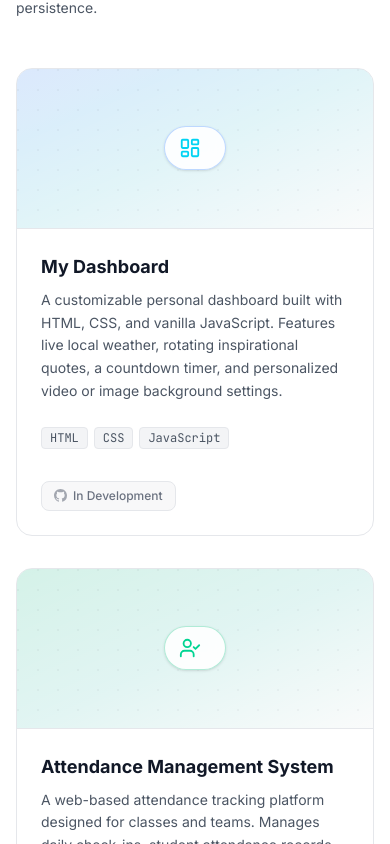
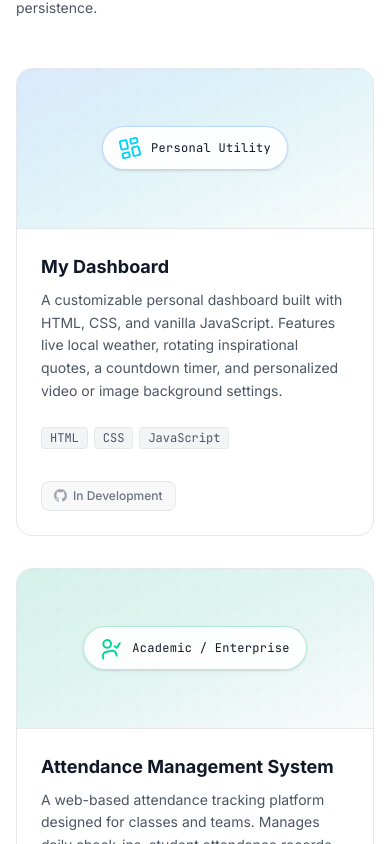
Before and after one commit to seanglyysem/my-portfolio, a React (Vite) app: page / in a window 390 px wide. Shown: the part 3480-4324 px from the top of the page. Built offline with nearby package versions, Linux system fonts and the light colour scheme.

Commit message:
update portfolio

```diff
--- a/src/components/Projects.jsx
+++ b/src/components/Projects.jsx
@@ -1,4 +1,3 @@
-import { useState } from "react"
 import { motion } from "framer-motion"
 import {
   ExternalLink,
@@ -46,12 +45,6 @@ const projectMeta = {
 }
 
 export default function Projects() {
-  const [activeCardId, setActiveCardId] = useState(null)
-
-  const toggleCard = (id) => {
-    setActiveCardId((prev) => (prev === id ? null : id))
-  }
-
   return (
     <section id="projects" className="section-container border-t border-theme">
       {/* Section Header */}
@@ -75,7 +68,6 @@ export default function Projects() {
         {projects.map((project, idx) => {
           const meta = projectMeta[project.id] || projectMeta[1]
           const IconComp = meta.icon
-          const isExpanded = activeCardId === project.id
 
           return (
             <motion.article
@@ -86,18 +78,9 @@ export default function Projects() {
               transition={{ duration: 0.35, delay: idx * 0.08 }}
               className="group rounded-2xl border border-theme bg-surface overflow-hidden flex flex-col hover:border-theme-strong transition-all duration-300"
             >
-              {/* Interactive Banner: Centered Icon that rolls left and reveals text on hover & mobile tap */}
+              {/* Banner: Always shown on mobile; hover roll-to-reveal on laptop */}
               <div
-                onClick={() => toggleCard(project.id)}
-                role="button"
-                tabIndex={0}
-                onKeyDown={(e) => {
-                  if (e.key === "Enter" || e.key === " ") {
-                    e.preventDefault()
-                    toggleCard(project.id)
-                  }
-                }}
-                className={`h-40 relative flex items-center justify-center px-6 bg-gradient-to-br ${meta.gradient} bg-surface-panel/40 border-b border-theme overflow-hidden cursor-pointer select-none`}
+                className={`h-40 relative flex items-center justify-center px-6 bg-gradient-to-br ${meta.gradient} bg-surface-panel/40 border-b border-theme overflow-hidden select-none`}
               >
                 {/* Subtle Grid Accent Pattern */}
                 <div
@@ -109,29 +92,17 @@ export default function Projects() {
                   }}
                 />
 
-                {/* Unified Interactive Pill / Capsule */}
+                {/* Capsule: Expanded on mobile, hover-expanded on desktop */}
                 <div
-                  className={`relative z-10 inline-flex items-center gap-2.5 px-3.5 py-2.5 rounded-full border ${meta.iconBg} bg-surface/90 backdrop-blur-sm shadow-sm transition-all duration-300 ease-out ${
-                    isExpanded ? "px-4 shadow-md" : ""
-                  } group-hover:px-4 group-hover:shadow-md`}
+                  className={`relative z-10 inline-flex items-center gap-2.5 px-4 py-2.5 rounded-full border ${meta.iconBg} bg-surface/90 backdrop-blur-sm shadow-sm transition-all duration-300 ease-out md:px-3.5 md:group-hover:px-4 md:group-hover:shadow-md`}
                 >
-                  {/* Icon that rolls slightly to the left */}
-                  <span
-                    className={`shrink-0 transition-transform duration-300 ease-out ${
-                      isExpanded ? "-rotate-12 scale-105" : ""
-                    } group-hover:-rotate-12 group-hover:scale-105`}
-                  >
+                  {/* Icon: slightly tilted on mobile, rolls on laptop hover */}
+                  <span className="shrink-0 transition-transform duration-300 ease-out -rotate-12 scale-105 md:rotate-0 md:scale-100 md:group-hover:-rotate-12 md:group-hover:scale-105">
                     <IconComp size={22} />
                   </span>
 
-                  {/* Category text that unfolds and appears */}
-                  <span
-                    className={`overflow-hidden whitespace-nowrap text-xs font-mono tracking-wide transition-all duration-300 ease-out ${
-                      isExpanded
-                        ? "max-w-[220px] opacity-100"
-                        : "max-w-0 opacity-0"
-                    } group-hover:max-w-[220px] group-hover:opacity-100 text-primary`}
-                  >
+                  {/* Category text: Always visible on mobile, reveals on laptop hover */}
+                  <span className="overflow-hidden whitespace-nowrap text-xs font-mono tracking-wide transition-all duration-300 ease-out max-w-[220px] opacity-100 md:max-w-0 md:opacity-0 md:group-hover:max-w-[220px] md:group-hover:opacity-100 text-primary">
                     {meta.category}
                   </span>
                 </div>
@@ -160,10 +131,7 @@ export default function Projects() {
                 </div>
 
                 {/* Action Links */}
-                <div
-                  className="flex items-center gap-3 pt-2"
-                  onClick={(e) => e.stopPropagation()}
-                >
+                <div className="flex items-center gap-3 pt-2">
                   {project.demo && project.demo !== "#" && (
                     <a
                       href={project.demo}
```
